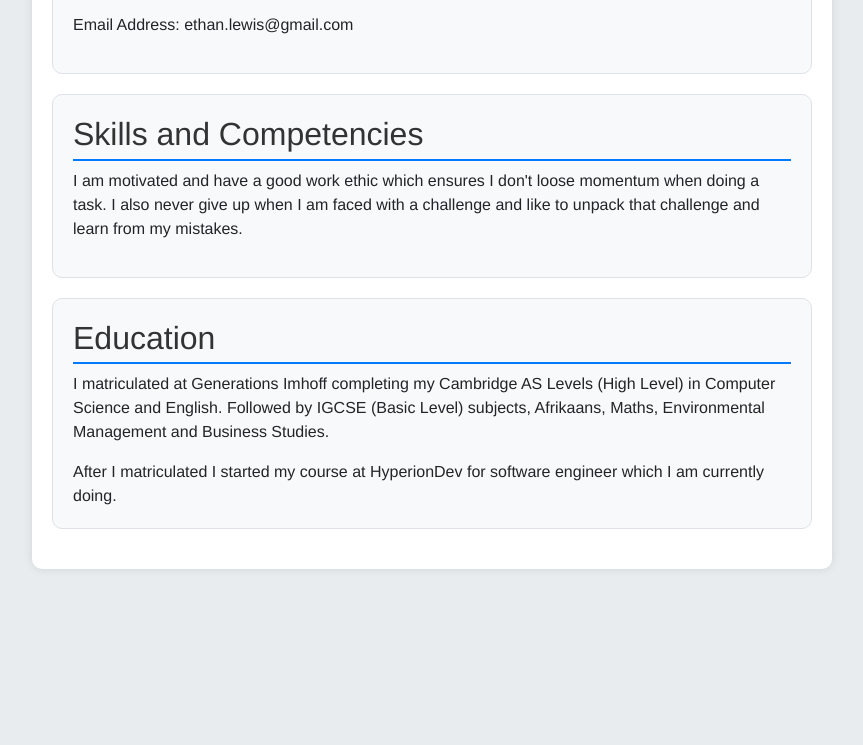
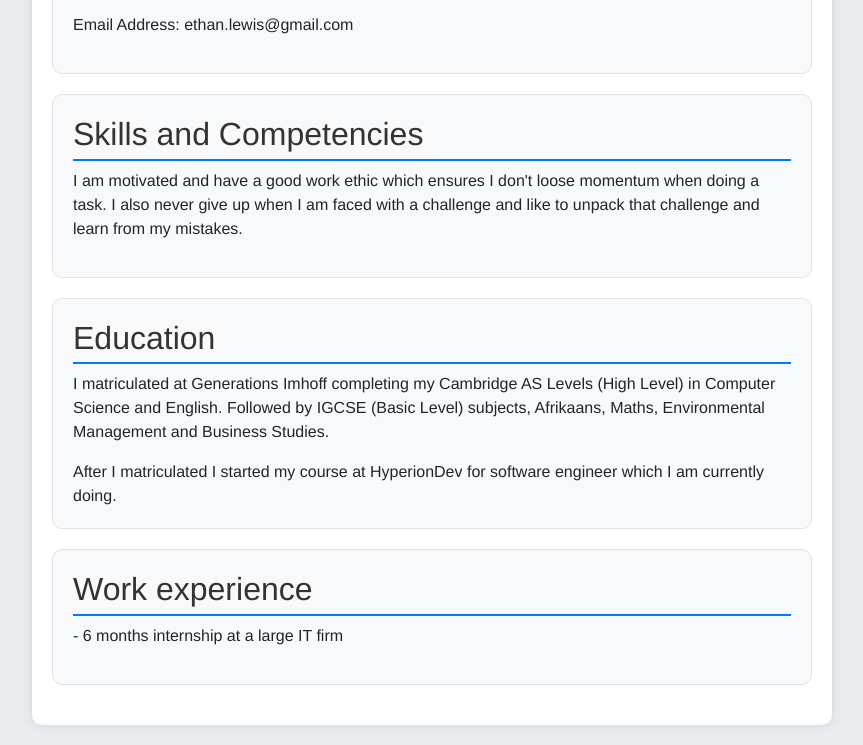
Before and after one commit to ethanlewis938/MyCV, a plain HTML site: page index.html in a window 1280 px wide. Shown: the part 662-1407 px from the top of the page, without its empty margins (208-1071 px from the left). Before the commit the page ends 1251 px from the top, so only its background shows below. Drawn offline with nearby package versions, Linux system fonts and the light colour scheme.

Commit message:
Edited HTML  index.html

```diff
--- a/index.html
+++ b/index.html
@@ -95,7 +95,6 @@ section h2 {
             </p>
         </section>
 
-        <!-- Contact details section -->
         <section class="contact">
             <h2>Contact Details</h2>
             <p>Mobile Number: +27 12 345 6789</p>
@@ -116,6 +115,13 @@ section h2 {
                 Followed by IGCSE (Basic Level) subjects, Afrikaans, Maths, Environmental Management and Business Studies.
             </p>After I matriculated I started my course at HyperionDev for software engineer which I am currently doing.
     </section>
+
+        <section class="work_experience">
+            <h2>Work experience</h2>
+            <p>
+                - 6 months internship at a large IT firm
+            </p>
+        </section>
     </div>
 </body>
 </html>
```
